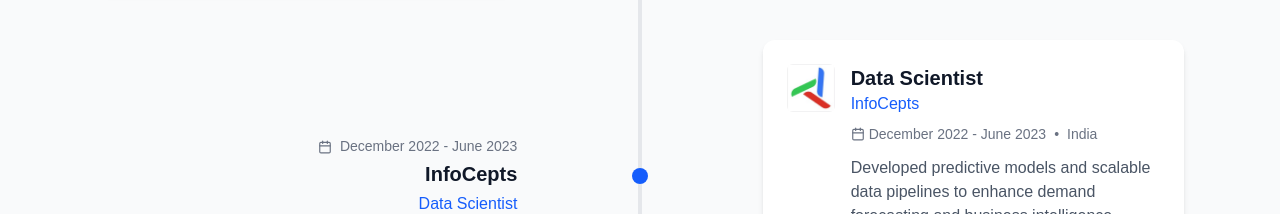
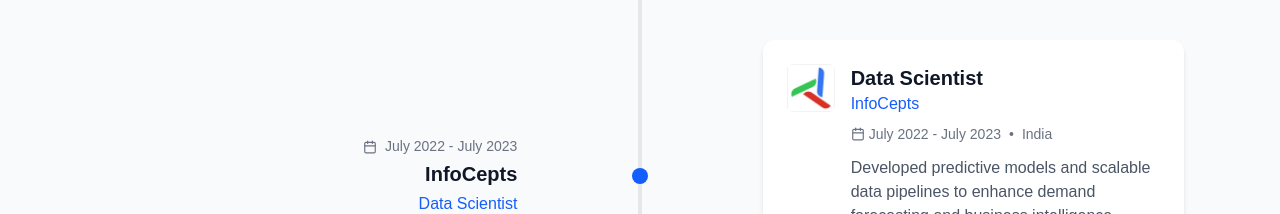
Before and after one commit to Johnny001-DS/karanbadlani-portfolio, a Next.js app: page / in a window 1280 px wide. Shown: the part 4240-4454 px from the top of the page. Built offline with nearby package versions, Linux system fonts and the light colour scheme.

Commit message:
Update Infocepts Data Scientist role

```diff
--- a/src/data/experience.ts
+++ b/src/data/experience.ts
@@ -65,7 +65,7 @@
     company: "InfoCepts",
     logo: "/app/images/experiences/infocepts_logo.jpeg",
     position: "Data Scientist",
-    period: "December 2022 - June 2023",
+    period: "July 2022 - July 2023",
     location: "India",
     description: "Developed predictive models and scalable data pipelines to enhance demand forecasting and business intelligence dashboards.",
     details: {
```
